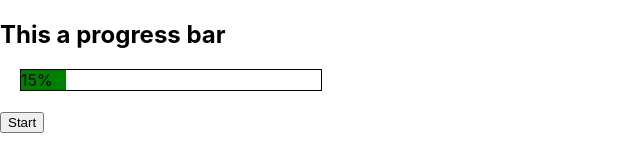
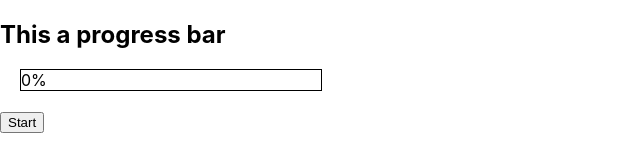
Before and after one commit to PayalSasmal10/progressbar, a React (Create React App) app: page / in a window 1280 px wide. Shown: the top 160 px of the page, without its empty margins (0-640 px from the left). Built offline with nearby package versions, Linux system fonts and the light colour scheme.

Commit message:
addinga button for starting the progressbar

```diff
--- a/src/App.js
+++ b/src/App.js
@@ -3,13 +3,13 @@ import {useEffect, useState} from "react";
 
 function App() {
   const [initBar, setInitBar] = useState(0);
-  useEffect(()=>{
-    const timerId = setInterval(() => {
-      setInitBar((prvBar) => prvBar < 100? prvBar+5: 100);
+
+   const progressBarStartButtonHandler = () => {
+    const timerID = setInterval(() => {
+      setInitBar((prvBar) => prvBar < 100? prvBar+10: 100);
     }, 2000);
-
-    return () => clearInterval(timerId);
-  },[]);
+    return () => clearInterval(timerID);
+   };
 
   const styleProgressBar = {
     width: initBar + "%",
@@ -26,7 +26,7 @@ function App() {
           <div className="outer-container">
            <div style={styleProgressBar}>{initBar}%</div>
           </div>
-          <button>Start</button>
+          <button onClick={progressBarStartButtonHandler}>Start</button>
         </section>
     </div>
   );
```
